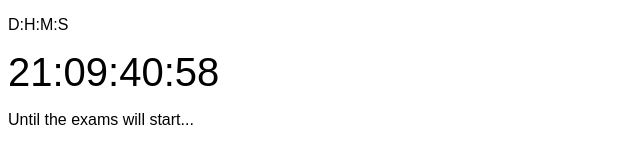
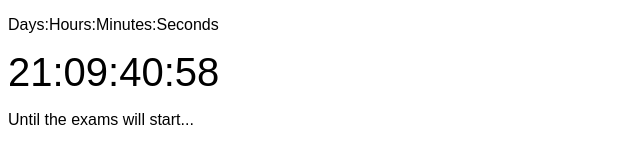
Before and after one commit to Kingb0o/Countdown, a plain HTML site: page index.html in a window 1280 px wide. Shown: the whole page, without its empty margins (0-640 px from the left). Drawn offline with Linux system fonts and the light colour scheme.

Commit message:
Update index.html

```diff
--- a/index.html
+++ b/index.html
@@ -38,7 +38,7 @@ function checkTime(i) {
 </head>
 
 <body onload="startTime()">
-    <p>D:H:M:S</p>
+    <p>Days:Hours:Minutes:Seconds</p>
     <div id="output"></div>
     <p>Until the exams will start...</p>
 </body>
```
